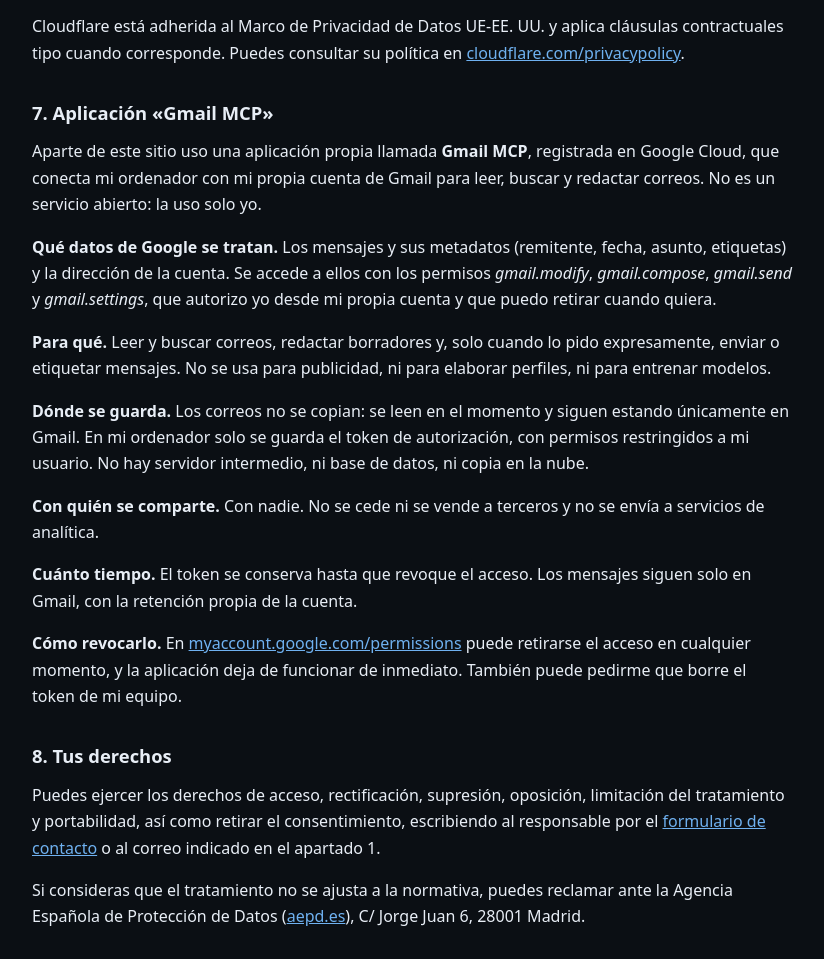
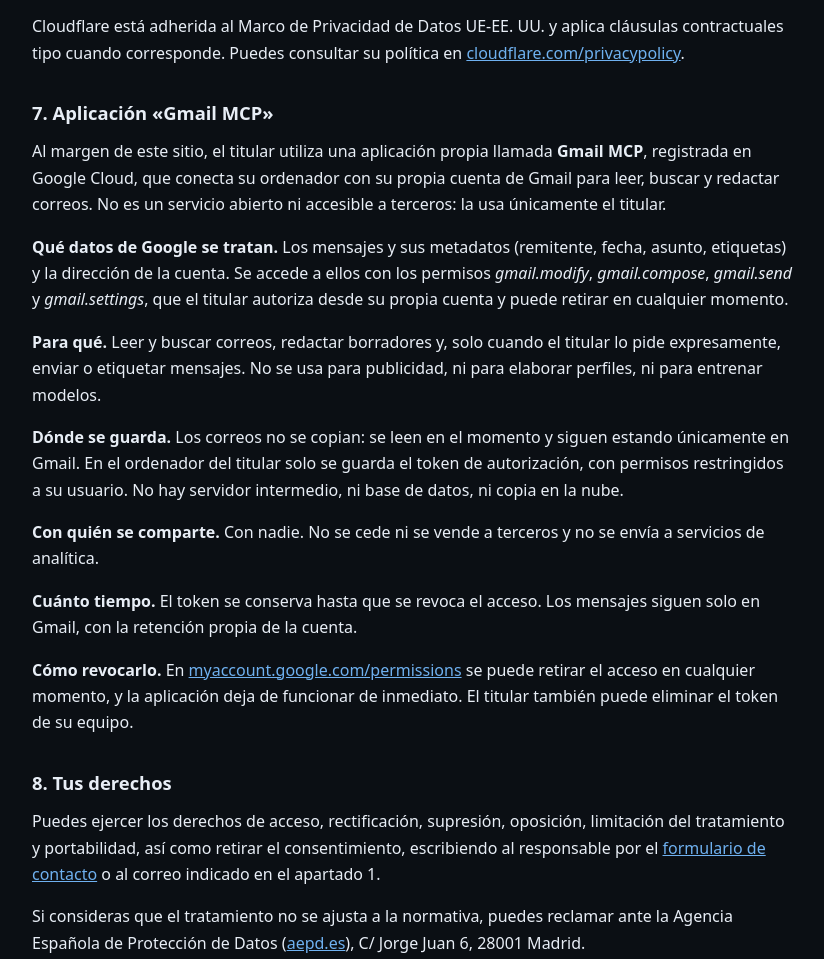
Before and after one commit to myheroxd/jesusefx-web, a plain HTML site: page privacidad.html in a window 1280 px wide. Shown: the part 1760-2719 px from the top of the page, without its empty margins (228-1052 px from the left). Drawn offline with Linux system fonts and the light colour scheme.

Commit message:
Política de privacidad: apartado 7 en tercera persona

```diff
--- a/privacidad.html
+++ b/privacidad.html
@@ -43,7 +43,7 @@
     <p style="margin:0"><strong>Resumen:</strong> este sitio solo recoge los datos que escribes en el
     formulario de contacto (nombre, correo y mensaje) para responderte. No hay analítica, publicidad ni
     cookies de seguimiento. Los mensajes se conservan 12 meses y puedes pedir su supresión cuando
-    quieras. Además uso una aplicación propia de Gmail («Gmail MCP») que solo lee mi propio correo y
+    quieras. Además, el titular usa una aplicación propia de Gmail («Gmail MCP») que solo lee su propio correo y
     no envía nada a nadie (apartado 7).</p>
   </div>
 
@@ -108,26 +108,27 @@
   <a href="https://www.cloudflare.com/privacypolicy/" target="_blank" rel="noopener">cloudflare.com/privacypolicy</a>.</p>
 
   <h2>7. Aplicación «Gmail MCP»</h2>
-  <p>Aparte de este sitio uso una aplicación propia llamada <strong>Gmail MCP</strong>, registrada en Google
-  Cloud, que conecta mi ordenador con mi propia cuenta de Gmail para leer, buscar y redactar correos. No es un
-  servicio abierto: la uso solo yo.</p>
+  <p>Al margen de este sitio, el titular utiliza una aplicación propia llamada <strong>Gmail MCP</strong>,
+  registrada en Google Cloud, que conecta su ordenador con su propia cuenta de Gmail para leer, buscar y
+  redactar correos. No es un servicio abierto ni accesible a terceros: la usa únicamente el titular.</p>
   <p><strong>Qué datos de Google se tratan.</strong> Los mensajes y sus metadatos (remitente, fecha, asunto,
   etiquetas) y la dirección de la cuenta. Se accede a ellos con los permisos <em>gmail.modify</em>,
-  <em>gmail.compose</em>, <em>gmail.send</em> y <em>gmail.settings</em>, que autorizo yo desde mi propia cuenta
-  y que puedo retirar cuando quiera.</p>
-  <p><strong>Para qué.</strong> Leer y buscar correos, redactar borradores y, solo cuando lo pido expresamente,
-  enviar o etiquetar mensajes. No se usa para publicidad, ni para elaborar perfiles, ni para entrenar modelos.</p>
+  <em>gmail.compose</em>, <em>gmail.send</em> y <em>gmail.settings</em>, que el titular autoriza desde su
+  propia cuenta y puede retirar en cualquier momento.</p>
+  <p><strong>Para qué.</strong> Leer y buscar correos, redactar borradores y, solo cuando el titular lo pide
+  expresamente, enviar o etiquetar mensajes. No se usa para publicidad, ni para elaborar perfiles, ni para
+  entrenar modelos.</p>
   <p><strong>Dónde se guarda.</strong> Los correos no se copian: se leen en el momento y siguen estando
-  únicamente en Gmail. En mi ordenador solo se guarda el token de autorización, con permisos restringidos a mi
-  usuario. No hay servidor intermedio, ni base de datos, ni copia en la nube.</p>
+  únicamente en Gmail. En el ordenador del titular solo se guarda el token de autorización, con permisos
+  restringidos a su usuario. No hay servidor intermedio, ni base de datos, ni copia en la nube.</p>
   <p><strong>Con quién se comparte.</strong> Con nadie. No se cede ni se vende a terceros y no se envía a
   servicios de analítica.</p>
-  <p><strong>Cuánto tiempo.</strong> El token se conserva hasta que revoque el acceso. Los mensajes siguen solo
-  en Gmail, con la retención propia de la cuenta.</p>
+  <p><strong>Cuánto tiempo.</strong> El token se conserva hasta que se revoca el acceso. Los mensajes siguen
+  solo en Gmail, con la retención propia de la cuenta.</p>
   <p><strong>Cómo revocarlo.</strong> En
   <a href="https://myaccount.google.com/permissions" target="_blank" rel="noopener">myaccount.google.com/permissions</a>
-  puede retirarse el acceso en cualquier momento, y la aplicación deja de funcionar de inmediato. También puede
-  pedirme que borre el token de mi equipo.</p>
+  se puede retirar el acceso en cualquier momento, y la aplicación deja de funcionar de inmediato. El titular
+  también puede eliminar el token de su equipo.</p>
 
   <h2>8. Tus derechos</h2>
   <p>Puedes ejercer los derechos de acceso, rectificación, supresión, oposición, limitación del tratamiento
```
